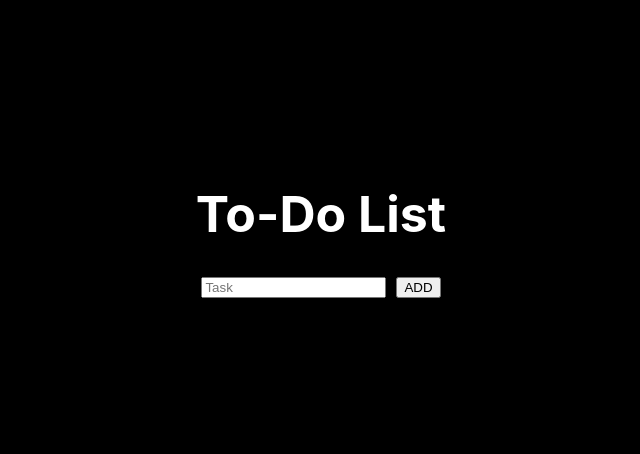
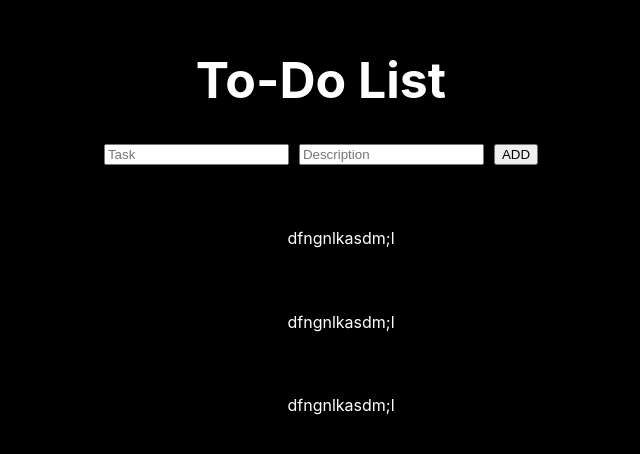
Before and after one commit to Pavel-174/to-do-list, a React (Create React App) app: page / in a window 1280 px wide. Shown: the part 176-630 px from the top of the page, without its empty margins (319-959 px from the left). Built offline with nearby package versions, Linux system fonts and the light colour scheme.

Commit message:
to-do-list

```diff
--- a/src/App.tsx
+++ b/src/App.tsx
@@ -1,13 +1,16 @@
 import React from 'react';
 import Header from './components/Header/Header';
 import Panel from './components/Panel/Panel';
+import ToDoList from './components/ToDoList/ToDoList';
 import './App.css';
+
 
 function App() {
   return (
     <div className="App">
       <Header />
       <Panel />
+      <ToDoList />
     </div>
   );
 }
--- a/src/components/Panel/Panel.tsx
+++ b/src/components/Panel/Panel.tsx
@@ -2,21 +2,23 @@ import React, { useState } from 'react';
 import './Panel.css'
 
 function Panel() {
-  const [inputValue, setInputValue] = useState('');
+  const DEFAULT__TODO = {task: '', description: ''}
+  const [todo, setTodo] = useState(DEFAULT__TODO);
 
   function onChange (e: React.ChangeEvent<HTMLInputElement>) {
-    const value = e.target.value
-    setInputValue(value);
+    const { value, name } = e.target;
+    setTodo({...todo, [name]: value});
   }
 
   function onClick () {
-    console.log('@', inputValue)
-    setInputValue('');
+    console.log('@', todo)
+    setTodo(DEFAULT__TODO);
   }
 
   return (
     <div className='panel'>
-      <input placeholder="Task" className='panel__input' value={inputValue} onChange={onChange}></input>
+      <input placeholder="Task" className='panel__input' value={todo.task} name="task" onChange={onChange}></input>
+      <input placeholder="Description" className='panel__input' value={todo.description} name="description" onChange={onChange}></input>
       <button className='panel__button' onClick={onClick}>ADD</button>
     </div>
   );
--- a/src/components/ToDoList/ToDoList.css
+++ b/src/components/ToDoList/ToDoList.css
@@ -0,0 +1,3 @@
+.todolist__text {
+    color: white;
+}
--- a/src/components/ToDoList/ToDoList.tsx
+++ b/src/components/ToDoList/ToDoList.tsx
@@ -1,9 +1,24 @@
 import React from 'react';
 import './ToDoList.css'
 
+const tasks = [
+    {id: '1', task: 'test1', description: 'dfngnlkasdm;l', checked: false},
+    {id: '2', task: 'test2', description: 'dfngnlkasdm;l', checked: false},
+    {id: '3', task: 'testvnslkdzNACSKJLBlhjcHl:m%$^&*(', description: 'dfngnlkasdm;l', checked: true}
+]
+
 function ToDoList() {
   return (
-    <div className='todolist'></div>
+    <div className='todolist'>
+        <ul>
+          {tasks.map(task =>
+            <li className="todolist__item" key={task.id}>
+              <h5 className="todolist__header">{task.task}</h5>
+              <p  className="todolist__text">{task.description}</p>
+            </li>
+          )}
+        </ul>
+    </div>
   );
 }
 
```
